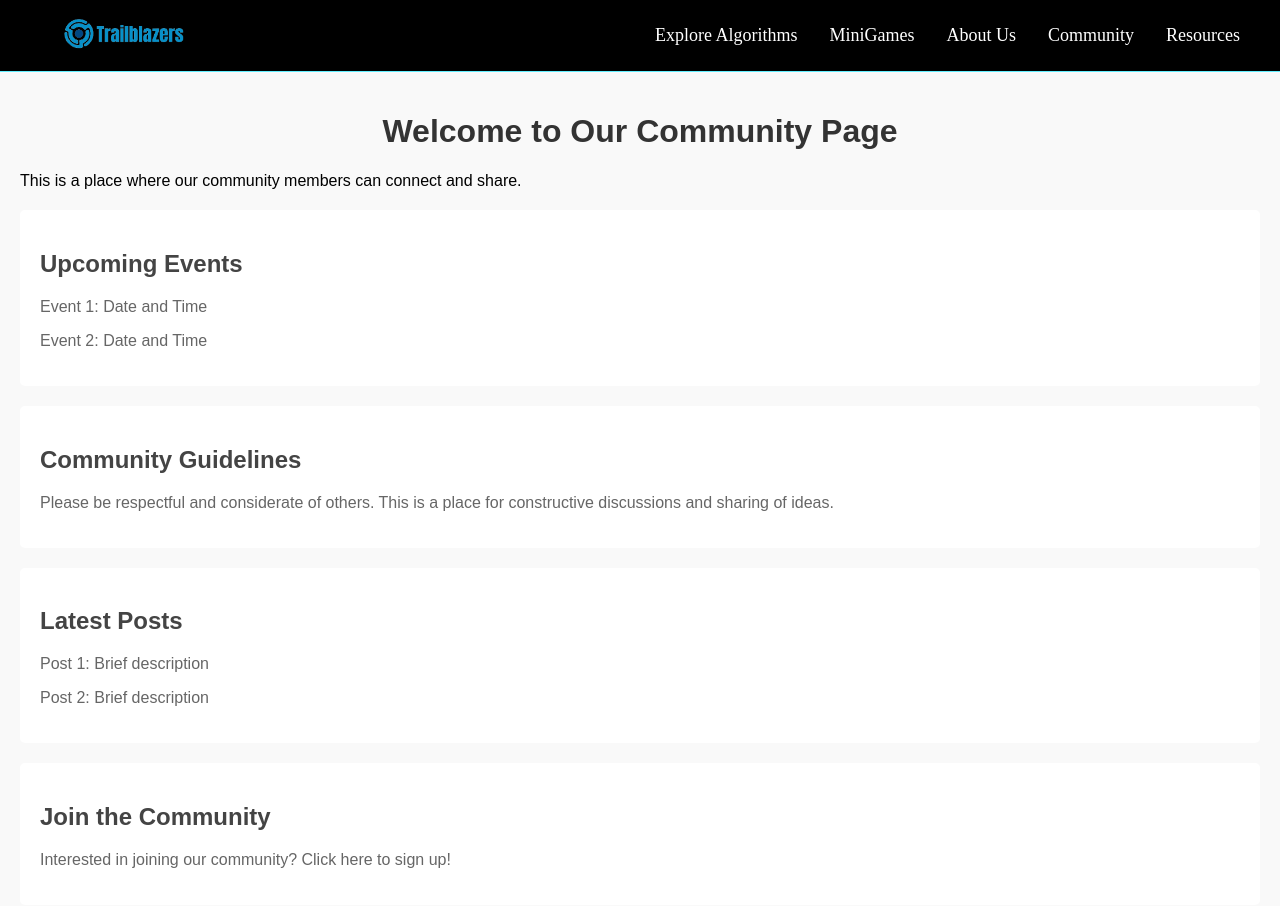
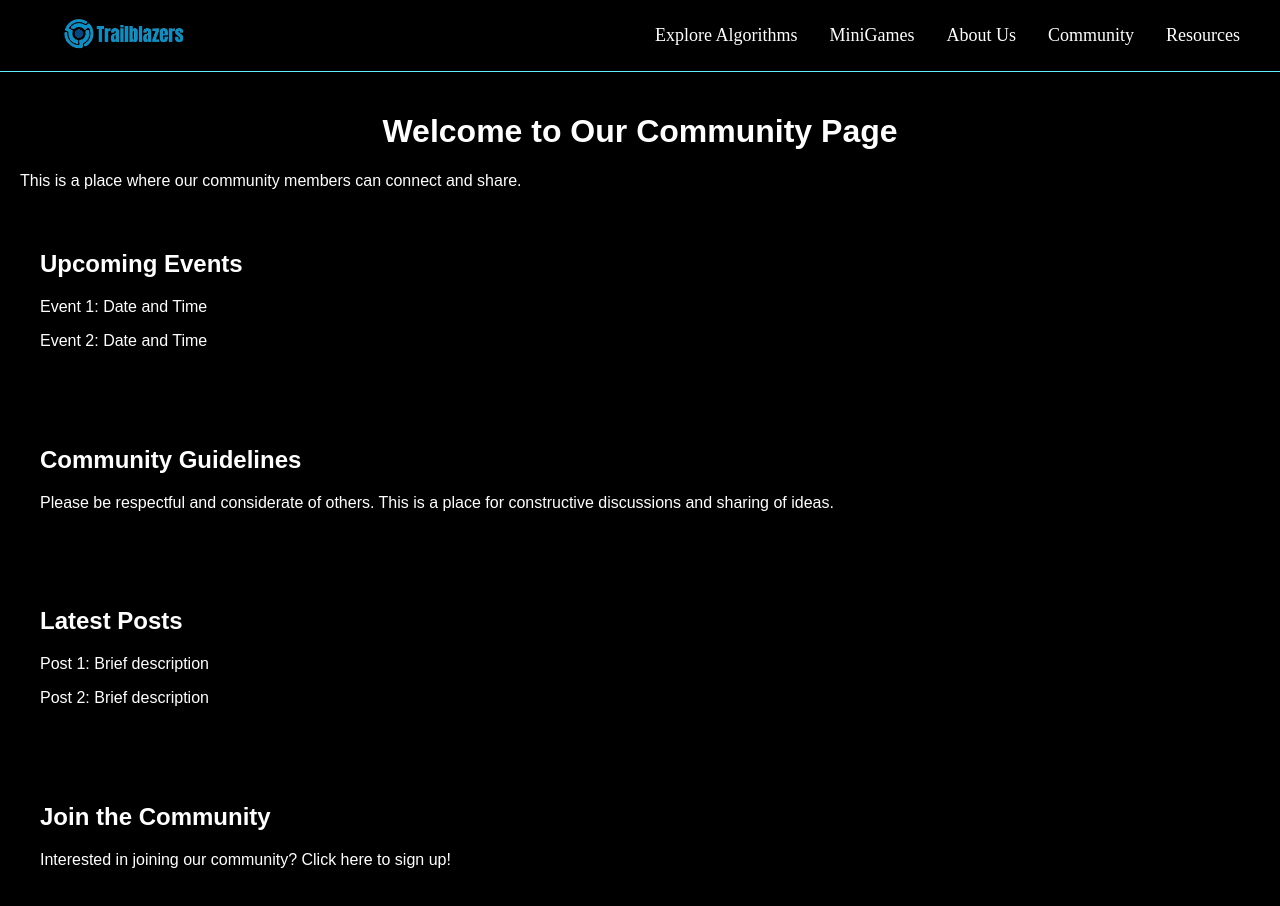
Before and after one commit to Loki701/Trailblazers, a React (Create React App) app in the folder Client/trailblazers/: page /community in a window 1280 px wide. Shown: the top 906 px of the page. Built offline with nearby package versions, Linux system fonts and the light colour scheme.

Commit message:
added community page and algorithms page

```diff
--- a/Client/trailblazers/src/App.js
+++ b/Client/trailblazers/src/App.js
@@ -4,6 +4,7 @@ import {
    Routes, BrowserRouter
 } from "react-router-dom";
 import Community from './components/header/Community';
+import Algorithm from './components/header/Algorithm';
 // import { Algorithm, Community, MiniGames, Resources, Navbar, AboutUs, Home } from './components';
 
 import LandingPage from './components/header/landingPage/LandingPage';
@@ -18,7 +19,7 @@ function App() {
 
       <Routes>
         <Route path="/" element={<LandingPage/>}/>
-        {/* <Route path="/algorithms" element={<Algorithm/>}/> */}
+        <Route path="/algorithms" element={<Algorithm/>}/>
         {/* <Route path="/mini-games" element={<MiniGames/>}/> */}
         <Route path="/community" element={<Community/>}/>
         {/* <Route path="/resources" element={<Resources/>}/> */}
--- a/Client/trailblazers/src/components/header/Community.jsx
+++ b/Client/trailblazers/src/components/header/Community.jsx
@@ -5,28 +5,30 @@ const Community = () => {
         communityPage: {
           fontFamily: 'Arial, sans-serif',
           padding: '20px',
-      backgroundColor: '#f9f9f9',
+          backgroundColor: '#000', // Changed to black
+          color: '#fff', // Changed to white
         },
         title: {
-      color: '#333',
+          color: '#fff', // Changed to white
           textAlign: 'center',
         },
         intro: {
           marginBottom: '20px',
         },
         section: {
-      backgroundColor: '#fff',
+          backgroundColor: '#000', // Changed to black
           borderRadius: '5px',
           padding: '20px',
           marginBottom: '20px',
         },
         sectionTitle: {
-      color: '#444',
+          color: '#fff', // Changed to white
         },
         sectionContent: {
-      color: '#666',
+          color: '#fff', // Changed to white
         },
       };
+
 
   return (
     <div style={styles.communityPage}>
```
Also changed, not shown: Client/trailblazers/src/components/header/Algorithm.jsx (added). Lines whose indentation alone changed are shown as unchanged.
